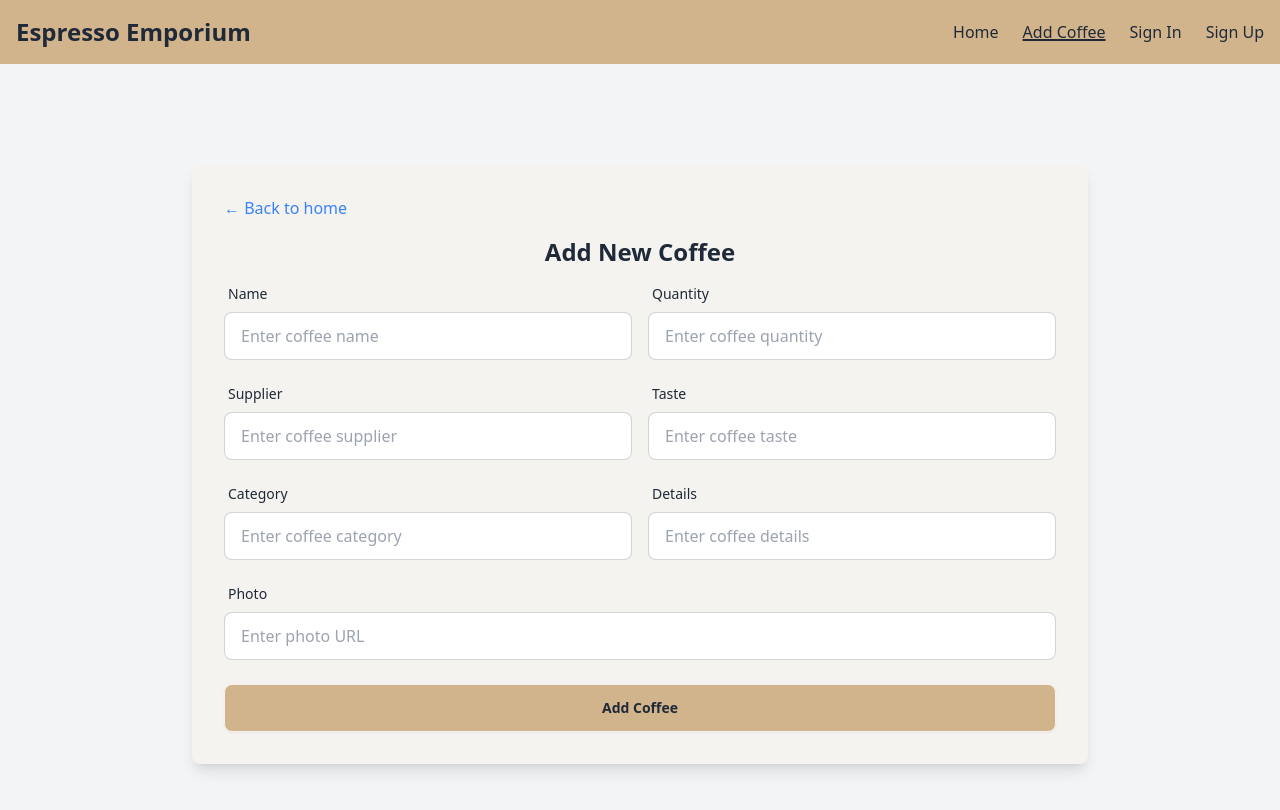
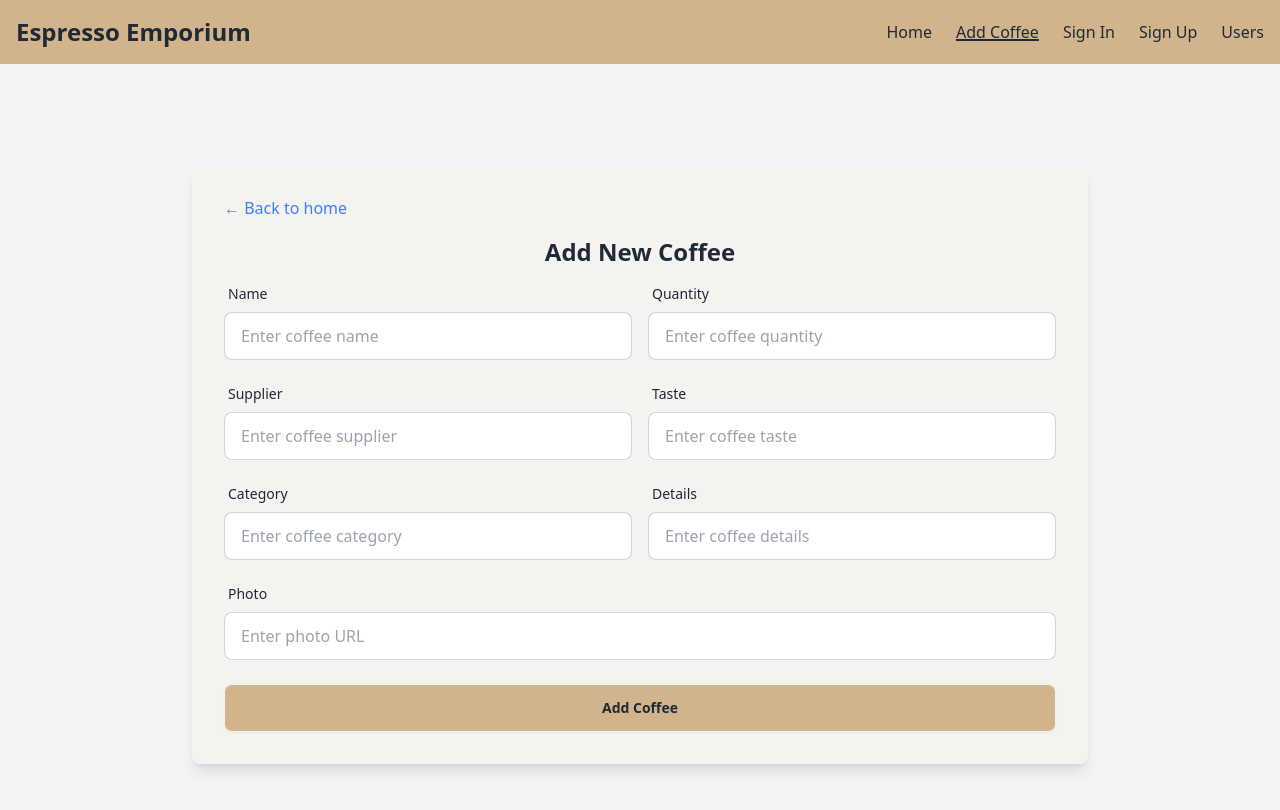
Before and after one commit to MursalinDevOps/espresso-eporium-client, a React (Vite) app: page /addCoffee in a window 1280 px wide. Shown: the top 810 px of the page. Built offline with nearby package versions, Linux system fonts and the light colour scheme; no server answers.

Commit message:
user added in the UI from DB

```diff
--- a/src/Navbar.jsx
+++ b/src/Navbar.jsx
@@ -54,6 +54,16 @@ const Navbar = () => {
           >
             Sign Up
           </NavLink>
+          <NavLink
+            to="/users"
+            className={({ isActive }) =>
+              `hover:text-gray-300 ${
+                isActive ? "underline decoration-2" : ""
+              }`
+            }
+          >
+            Users
+          </NavLink>
         </div>
       </div>
     </nav>
--- /dev/null
+++ b/src/components/Users.jsx
@@ -0,0 +1,29 @@
+import { useLoaderData } from "react-router-dom";
+import Navbar from "../Navbar";
+import { useState } from "react";
+import { use } from "react";
+
+const Users = () => {
+    const loadedUsers = useLoaderData();
+    console.log(loadedUsers);
+    const [users, setUsers] = useState(loadedUsers);
+    return (
+        <div>
+            <nav>
+                <Navbar></Navbar>
+            </nav>
+            <h2 className="text-3xl text-center my-5">Users - {users.length}</h2>
+            <div>
+                {
+                    users.map(user => <div className="border m-5 rounded-xl p-10 border-blue-400" key={user._id}>
+                        <p>ID - {user._id}</p>
+                        <p>Name - {user.name}</p>
+                        <p>Email - {user.email}</p>
+                    </div>)
+                }
+            </div>
+        </div>
+    );
+};
+
+export default Users;
--- a/src/main.jsx
+++ b/src/main.jsx
@@ -12,6 +12,7 @@ import ErrorPage from './components/ErrorPage';
 import SignIn from './components/SignIn';
 import SignUp from './components/SignUp';
 import AuthProvider from './providers/AuthProvider';
+import Users from './components/Users';
 
 const router = createBrowserRouter([
   {
@@ -36,6 +37,11 @@ const router = createBrowserRouter([
   {
     path: '/signUp',
     element: <SignUp></SignUp>
+  },
+  {
+    path:'/users',
+    element:<Users></Users>,
+    loader: () => fetch('http://localhost:5000/users')
   }
 ]);
 
```
